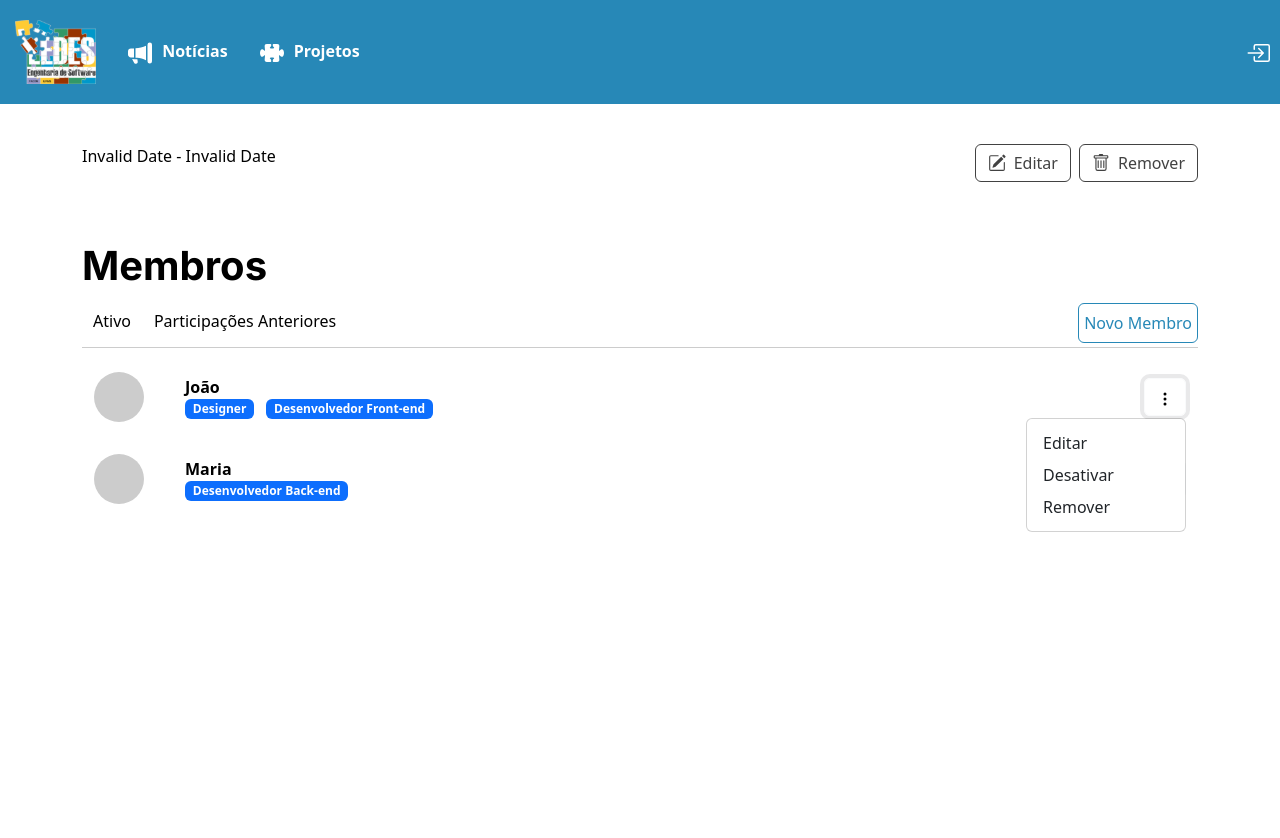
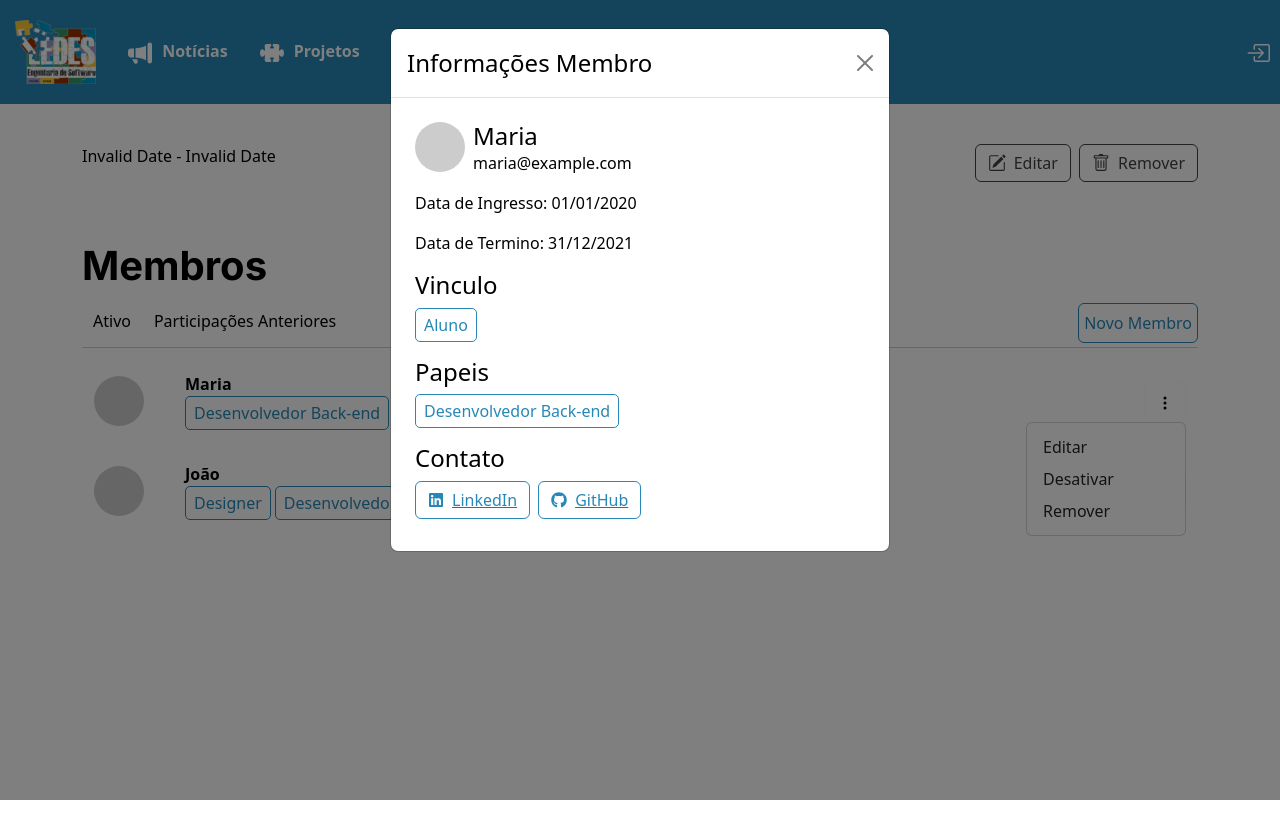
Before and after one commit to diogof651/csfacom-grupo1, a React (Vite) app in the folder front-end/: page /projeto/1 in a window 1280 px wide. Both pictures are taken after a click on the button 1165 px from the left and 397 px from the top of the page. Shown: the top 838 px of the page. Built offline with nearby package versions, Linux system fonts and the light colour scheme; no server answers; what quill-image-uploader would draw is missing.

Commit message:
Incluindo modal de informações do membro

```diff
--- /dev/null
+++ b/front-end/src/components/BadgeOutline/BadgeOutline.jsx
@@ -0,0 +1,12 @@
+import React from "react";
+
+export default function BadgeOutline(props) {
+  const style = {
+    border: `1px solid ${props.borderColor}`,
+    borderRadius: "5px",
+    padding: "4px 8px",
+    color: props.textColor,
+  };
+
+  return <span style={style}>{props.children}</span>;
+}
--- a/front-end/src/components/Botoes/BotaoComIcone.jsx
+++ b/front-end/src/components/Botoes/BotaoComIcone.jsx
@@ -1,4 +1,6 @@
 export function BotaoComIcone(props) {
+  const color = props.color ?? "var(--blue)";
+
   return (
     <>
       <button
@@ -6,8 +8,8 @@ export function BotaoComIcone(props) {
         className="btn inter-bold d-flex align-items-center justify-content-center gap-2"
         style={{
           backgroundColor: "transparent",
-          color: `${props.color}`,
-          border: `1px solid ${props.color}`,
+          color: `${color}`,
+          border: `1px solid ${color}`,
         }}
         onClick={props.onClick}
       >
--- a/front-end/src/components/Membro/Membro.jsx
+++ b/front-end/src/components/Membro/Membro.jsx
@@ -1,16 +1,17 @@
 import "bootstrap/dist/css/bootstrap.min.css";
 import React from "react";
-import { Badge, Container, Image } from "react-bootstrap";
+import { Container, Image } from "react-bootstrap";
 
+import BadgeOutline from "../BadgeOutline/BadgeOutline";
 import { OpcoesMembroDropdown } from "../OpcoesMembroDropdown/OpcoesMembroDropdown";
 
-export default function Membro({ nome, papeis, imagemSrc }) {
+export default function Membro({ membro }) {
   return (
     <Container className="mt-4">
       <div className="d-flex justify-content-between align-items-center w-100 justify-content-between">
         <div className="col-md-1 col-2 mb-2 p-0">
-          {imagemSrc ? (
-            <Image src={imagemSrc} alt="Foto de Perfil" roundedCircle fluid />
+          {membro.foto ? (
+            <Image src={membro.foto} alt="Foto de Perfil" roundedCircle fluid />
           ) : (
             <div
               className="rounded-circle d-flex align-items-center justify-content-end m-0"
@@ -23,17 +24,24 @@ export default function Membro({ nome, papeis, imagemSrc }) {
           )}
         </div>
         <div className="col-md-10 col-8 mb-2 p-0">
-          <strong>{nome}</strong>
+          <strong>{membro.nome}</strong>
           <div className="d-flex gap-1 flex-wrap">
-            {papeis.map((papel, index) => (
-              <Badge key={index} variant="secondary" className="me-2">
+            {membro.papeis.map((papel, index) => (
+              <BadgeOutline
+                key={index}
+                borderColor={"var(--blue)"}
+                textColor={"var(--blue)"}
+              >
                 {papel}
-              </Badge>
+              </BadgeOutline>
             ))}
           </div>
         </div>
         <div className="col-md-1 col-2 mb-2 p-0 text-end">
-          <OpcoesMembroDropdown idProjeto={0} idMembro={0}></OpcoesMembroDropdown>
+          <OpcoesMembroDropdown
+            idProjeto={0}
+            idMembro={0}
+          ></OpcoesMembroDropdown>
         </div>
       </div>
     </Container>
--- a/front-end/src/routes/projetos/PaginaProjeto/PaginaProjeto.jsx
+++ b/front-end/src/routes/projetos/PaginaProjeto/PaginaProjeto.jsx
@@ -8,10 +8,12 @@ import AbasRadio from "../../../components/AbasRadio/AbasRadio";
 import { BotaoComIcone } from "../../../components/Botoes/BotaoComIcone";
 import { BotaoOutline } from "../../../components/Botoes/BotaoOutline";
 import Membro from "../../../components/Membro/Membro.jsx";
+import InformacoesMembroModal from "../membro/InformacoesMembroModal";
 
 export function PaginaProjeto() {
   const navigate = useNavigate();
   const { id } = useParams();
+  const [showModal, setShowModal] = useState(false);
   const iconStyle = {
     width: "18px", // Defina o tamanho desejado
     height: "18px", // Defina a altura desejada (opcional)
@@ -22,6 +24,43 @@ export function PaginaProjeto() {
     { name: "Ativo", value: "ativo" },
     { name: "Participações Anteriores", value: "anteriores" },
   ];
+
+  const [membroSelecionado, setMembroSelecionado] = useState(null);
+
+  const membros = [
+    {
+      nome: "Maria",
+      papeis: ["Desenvolvedor Back-end"],
+      vinculos: ["Aluno"],
+      email: "maria@example.com",
+      ingressDate: "01/01/2020",
+      endDate: "31/12/2021",
+      foto: null,
+      linkedin: "https://www.linkedin.com/in/maria",
+      github: "https://github.com/maria",
+    },
+    {
+      nome: "João",
+      papeis: ["Designer", "Desenvolvedor Front-end"],
+      vinculos: ["Coordenador"],
+      email: "joao@example.com",
+      ingressDate: "01/02/2020",
+      endDate: "30/11/2021",
+      foto: null,
+      linkedin: "https://www.linkedin.com/in/joao",
+      github: "https://github.com/joao",
+    },
+  ];
+
+  const handleOpenModal = (user) => {
+    setMembroSelecionado(user);
+    setShowModal(true);
+  };
+
+  const handleCloseModal = () => {
+    setMembroSelecionado(null);
+    setShowModal(false);
+  };
 
   useEffect(() => {
     obterProjeto();
@@ -118,8 +157,23 @@ export function PaginaProjeto() {
           <BotaoOutline color="var(--blue)"> Novo Membro </BotaoOutline>
         </Link>
       </div>
-      <Membro nome="João" papeis={["Designer", "Desenvolvedor Front-end"]} />
-      <Membro nome="Maria" papeis={["Desenvolvedor Back-end"]} />
+      {membros.map((membro, index) => (
+        <div
+          key={index}
+          onClick={() => handleOpenModal(membro)}
+          style={{ cursor: "pointer" }}
+        >
+          <Membro membro={membro} />
+        </div>
+      ))}
+
+      {membroSelecionado && (
+        <InformacoesMembroModal
+          membro={membroSelecionado}
+          onClose={handleCloseModal}
+          show={showModal}
+        />
+      )}
     </Container>
   );
 }
--- /dev/null
+++ b/front-end/src/routes/projetos/membro/InformacoesMembroModal.jsx
@@ -0,0 +1,88 @@
+import React from "react";
+import Image from "react-bootstrap/Image";
+import Modal from "react-bootstrap/Modal";
+import { FaGithub, FaLinkedin } from "react-icons/fa";
+import { Link } from "react-router-dom";
+import BadgeOutline from "../../../components/BadgeOutline/BadgeOutline";
+import { BotaoComIcone } from "../../../components/Botoes/BotaoComIcone";
+
+export default function InformacoesMembroModal({ membro, show, onClose }) {
+  if (!membro) {
+    return null;
+  }
+
+  return (
+    <Modal show={show} onHide={onClose}>
+      <Modal.Header closeButton>
+        <Modal.Title> Informações Membro</Modal.Title>
+      </Modal.Header>
+      <Modal.Body className="p-4">
+        <div className="d-flex gap-2">
+          {membro.foto ? (
+            <Image src={imagemSrc} alt="Foto de Perfil" roundedCircle fluid />
+          ) : (
+            <div
+              className="rounded-circle d-flex align-items-center justify-content-end m-0"
+              style={{
+                width: "50px",
+                height: "50px",
+                backgroundColor: "#ccc",
+              }}
+            ></div>
+          )}
+          <div className="d-flex flex-column">
+            <h4 className="m-0">{membro.nome}</h4>
+            <p>{membro.email}</p>
+          </div>
+        </div>
+
+        <p>Data de Ingresso: {membro.ingressDate}</p>
+        <p>Data de Termino: {membro.endDate ?? "-"}</p>
+        <div className="mt-3">
+          <h4> Vinculo </h4>
+          <div className="d-flex gap-2">
+            {membro.vinculos.map((vinculo, index) => (
+              <BadgeOutline
+                key={index}
+                borderColor={"var(--blue)"}
+                textColor={"var(--blue)"}
+              >
+                {vinculo}
+              </BadgeOutline>
+            ))}
+          </div>
+        </div>
+        <div className="mt-3">
+          <h4> Papeis </h4>
+          <div className="d-flex gap-2">
+            {membro.papeis.map((papel, index) => (
+              <BadgeOutline
+                key={index}
+                borderColor={"var(--blue)"}
+                textColor={"var(--blue)"}
+              >
+                {papel}
+              </BadgeOutline>
+            ))}
+          </div>
+        </div>
+        <div className="mt-3 mb-2">
+          <h4> Contato </h4>
+          <div className="d-flex gap-2">
+            <Link to={membro.linkedin}>
+              <BotaoComIcone>
+                {" "}
+                <FaLinkedin></FaLinkedin>LinkedIn
+              </BotaoComIcone>
+            </Link>
+            <Link to={membro.github}>
+              <BotaoComIcone>
+                <FaGithub></FaGithub>GitHub
+              </BotaoComIcone>
+            </Link>
+          </div>
+        </div>
+      </Modal.Body>
+    </Modal>
+  );
+}
```
